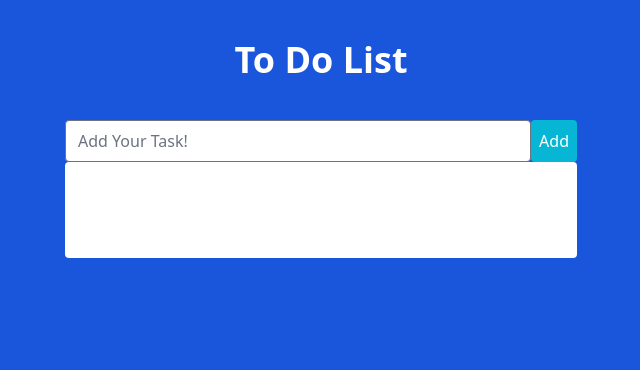
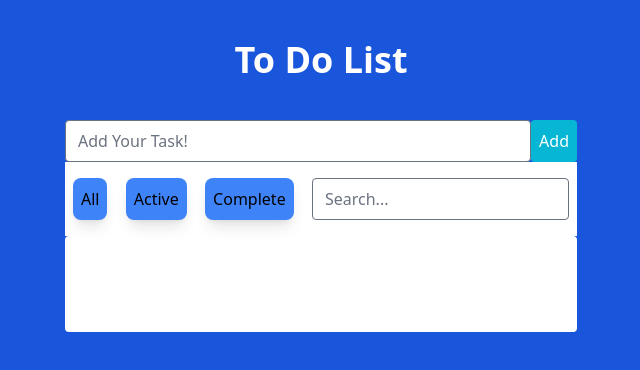
Before and after one commit to Muhammadjon01/Fly-task, a React (Create React App) app: page / in a window 1280 px wide. Shown: the top 370 px of the page, without its empty margins (271-911 px from the left). Built offline with nearby package versions, Linux system fonts and the light colour scheme.

Commit message:
I push to Show Completed part!

```diff
--- a/src/container/Todos/Todos.jsx
+++ b/src/container/Todos/Todos.jsx
@@ -5,6 +5,7 @@ import Todo from "../../components/Todo/Todo";
 function Todos() {
   const [text, setText] = useState("");
   const [todos, setTodos] = useState([]);
+  const [status, setStatus] = useState("all");
 
   const handleChange = (e) => {
     const { value } = e.target;
@@ -34,6 +35,14 @@ function Todos() {
     setTodos(updateTodo);
   };
 
+  const allStatus = () => {
+    setStatus("all");
+  };
+
+  const completeStatus = () => {
+    setStatus("complete");
+  };
+
   return (
     <div className="bg-blue-700">
       <div className="w-[80%] h-screen sm:ml-20 bg-white-600">
@@ -56,11 +65,31 @@ function Todos() {
               Add
             </button>
           </div>
+          <div className="flex justify-between bg-white px-2 py-4">
+            <button
+              className="rounded-lg px-2 py-1 bg-blue-500 shadow-lg hover:shadow-blue-500/50"
+              onClick={allStatus}
+            >
+              All
+            </button>
+            <button className="rounded-lg px-2 py-1 bg-blue-500 shadow-lg hover:shadow-blue-500/50">
+              Active
+            </button>
+            <button
+              className="rounded-lg px-2 py-1 bg-blue-500 shadow-lg hover:shadow-blue-500/50"
+              onClick={completeStatus}
+            >
+              Complete
+            </button>
+
+            <input type="search" placeholder="Search..." className="rounded"/>
+          </div>
         </div>
 
         <div className="lg:w-[50%]  bg-white rounded mx-auto py-10">
           <div className="bg-white space-y-2 md:mx-auto mx-auto my-4 px-4">
-            {todos.length > 0 &&
+            {status === "all" &&
+              todos.length > 0 &&
               todos.map((elem) => {
                 return (
                   <Todo
@@ -72,6 +101,22 @@ function Todos() {
                   />
                 );
               })}
+
+            {status === "complete" &&
+              todos.length > 0 &&
+              todos
+                .filter((elem) => elem.isCompleted)
+                .map((elem) => {
+                  return (
+                    <Todo
+                      key={elem.id}
+                      text={elem.text}
+                      isCompleted={elem.isCompleted}
+                      deleteTodo={() => deleteTodo(elem.id)}
+                      completeTodo={() => completeTodo(elem.id)}
+                    />
+                  );
+                })}
           </div>
         </div>
       </div>
```
